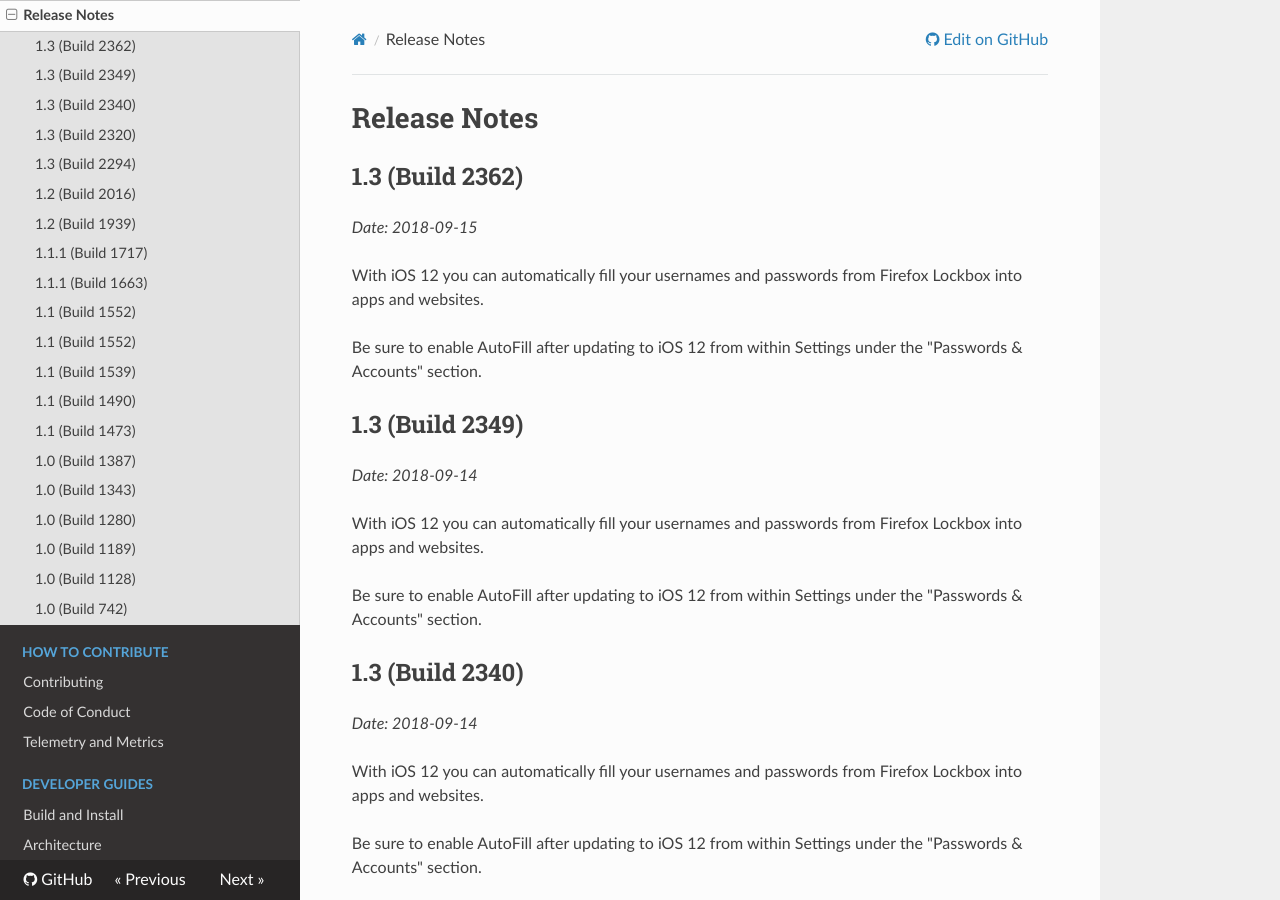
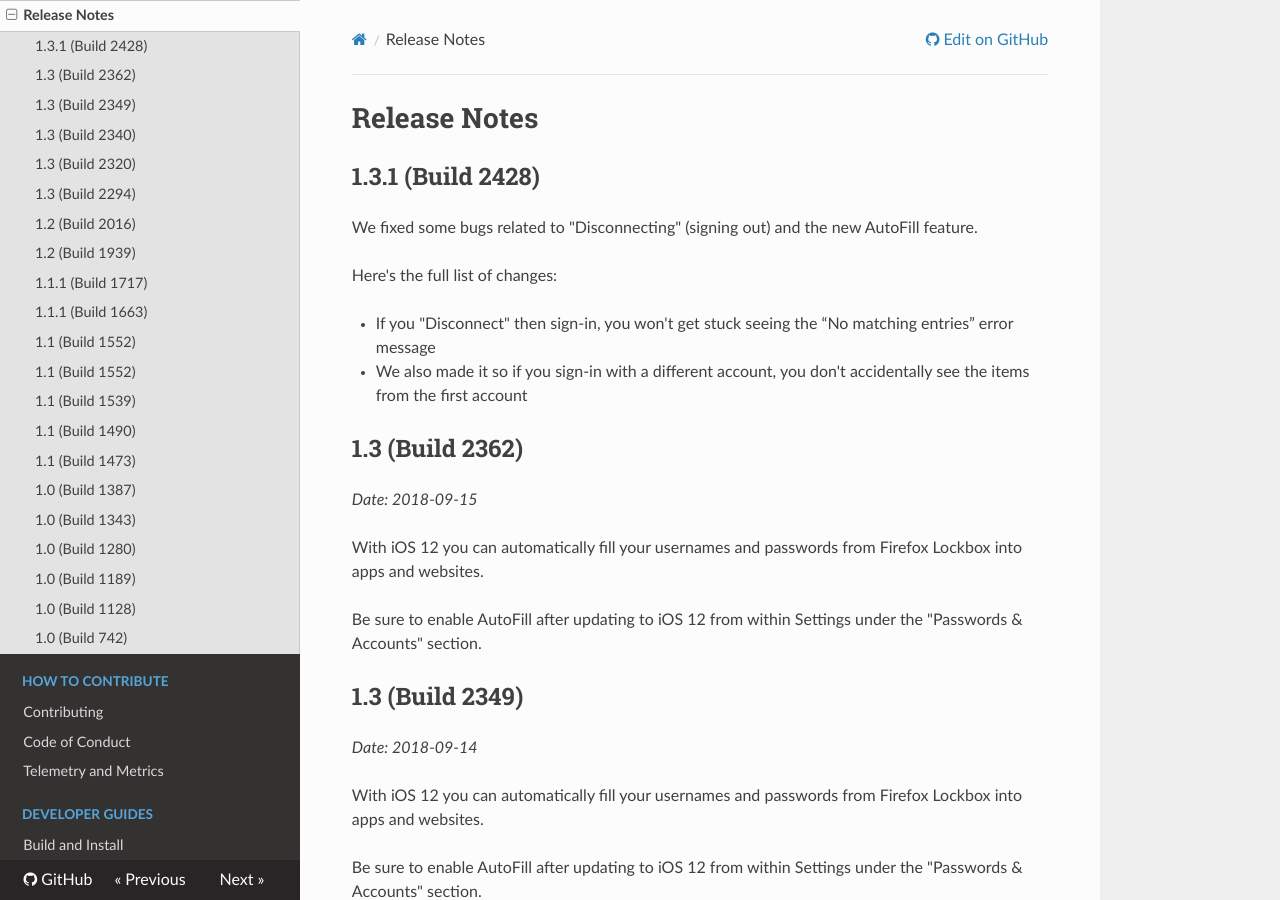
Before and after one commit to mozilla-lockwise/lockwise-ios, an MkDocs documentation site: the page built from docs/release-notes.md, in a window 1280 px wide and 900 px high. Built offline with MkDocs 1.6.1, drawn with Linux system fonts in a browser that asks for light colours; nearby versions of some CDN libraries.

Commit message:
add draft release notes for 1.3.1

```diff
--- a/docs/release-notes.md
+++ b/docs/release-notes.md
@@ -1,4 +1,13 @@
 # Release Notes
+
+## 1.3.1 (Build 2428)
+
+We fixed some bugs related to "Disconnecting" (signing out) and the new AutoFill feature.
+
+Here's the full list of changes:
+
+- If you "Disconnect" then sign-in, you won't get stuck seeing the “No matching entries” error message
+- We also made it so if you sign-in with a different account, you don't accidentally see the items from the first account
 
 ## 1.3 (Build 2362)
 
```
